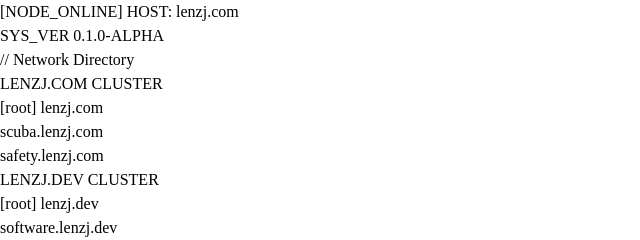
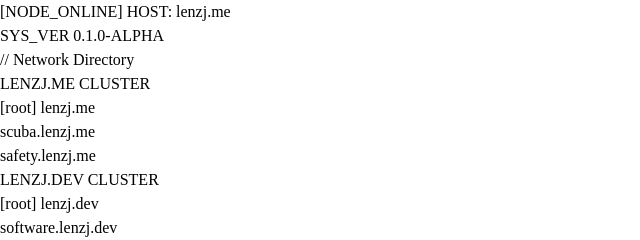
Before and after one commit to saturncity/Portfolio, an Astro site in the folder apps/me/: page / in a window 1280 px wide. Shown: the top 240 px of the page, 0-640 px from the left. Built offline with nearby package versions, Linux system fonts and the light colour scheme; Astro itself is replaced by a stand-in of ours.

Commit message:
Move the .com cluster to lenzj.me
lenzj.com will redirect to lenzj.me, so the network root and its two
subdomains now live under lenzj.me.

The page title and the HOST line in the header were hardcoded to
lenzj.com. Both now read from the registry, so the next rename is a
one-line change.

Screenshots recaptured against the new hostnames.

```diff
--- a/apps/me/src/pages/index.astro
+++ b/apps/me/src/pages/index.astro
@@ -1,6 +1,8 @@
 ---
 import "@lenzj/site/global.css";
-import { clusters, urlFor } from "@lenzj/site/sites";
+import { bySite, clusters, urlFor } from "@lenzj/site/sites";
+
+const self = bySite.me;
 ---
 
 <!doctype html>
@@ -8,14 +10,14 @@ import { clusters, urlFor } from "@lenzj/site/sites";
   <head>
     <meta charset="UTF-8" />
     <meta name="viewport" content="width=device-width, initial-scale=1.0" />
-    <title>SYSTEM_STATUS // LENZJ.COM</title>
+    <title>SYSTEM_STATUS // {self.title}</title>
     <meta name="view-transition" content="same-origin" />
   </head>
   <body class="p-6 max-w-3xl mx-auto space-y-6">
     <header class="border border-neutral-800 p-4 bg-neutral-900/50 flex justify-between items-center text-xs">
       <div>
         <span class="text-emerald-500 font-bold">[NODE_ONLINE]</span>
-        <span class="text-neutral-400 ml-2">HOST: lenzj.com</span>
+        <span class="text-neutral-400 ml-2">HOST: {self.host}</span>
       </div>
       <span class="text-neutral-500">SYS_VER 0.1.0-ALPHA</span>
     </header>
--- a/packages/site/sites.js
+++ b/packages/site/sites.js
@@ -4,9 +4,9 @@
  */
 // prettier-ignore
 export const sites = [
-  { key: "me",          cluster: "lenzj.com", host: "lenzj.com",             port: 3001, root: true,  title: "LENZJ.COM",   blurb: "Network root and directory." },
-  { key: "scuba",       cluster: "lenzj.com", host: "scuba.lenzj.com",       port: 3002, root: false, title: "SCUBA",       blurb: "Dive logs, gear, underwater work." },
-  { key: "safety",      cluster: "lenzj.com", host: "safety.lenzj.com",      port: 3003, root: false, title: "SAFETY",      blurb: "Safety practice and process." },
+  { key: "me",          cluster: "lenzj.me",  host: "lenzj.me",              port: 3001, root: true,  title: "LENZJ.ME",    blurb: "Network root and directory." },
+  { key: "scuba",       cluster: "lenzj.me",  host: "scuba.lenzj.me",        port: 3002, root: false, title: "SCUBA",       blurb: "Dive logs, gear, underwater work." },
+  { key: "safety",      cluster: "lenzj.me",  host: "safety.lenzj.me",       port: 3003, root: false, title: "SAFETY",      blurb: "Safety practice and process." },
 
   { key: "dev",         cluster: "lenzj.dev", host: "lenzj.dev",             port: 3004, root: true,  title: "LENZJ.DEV",   blurb: "Technical root." },
   { key: "software",    cluster: "lenzj.dev", host: "software.lenzj.dev",    port: 3005, root: false, title: "SOFTWARE",    blurb: "Software projects and writing." },
```
Also changed, not shown: README.md, docs/assets/directory.png, docs/assets/site-scaffold.png.
